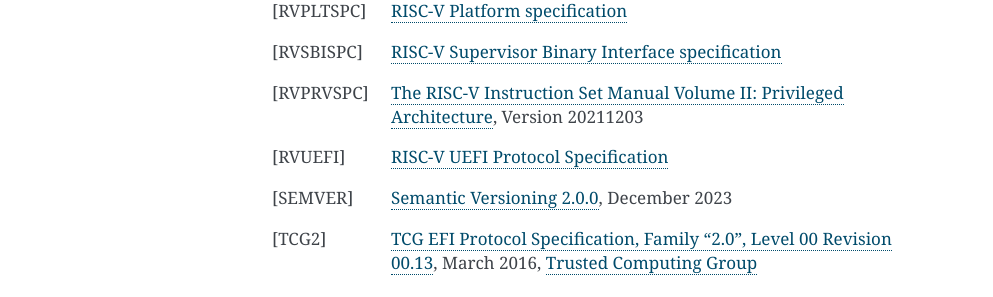
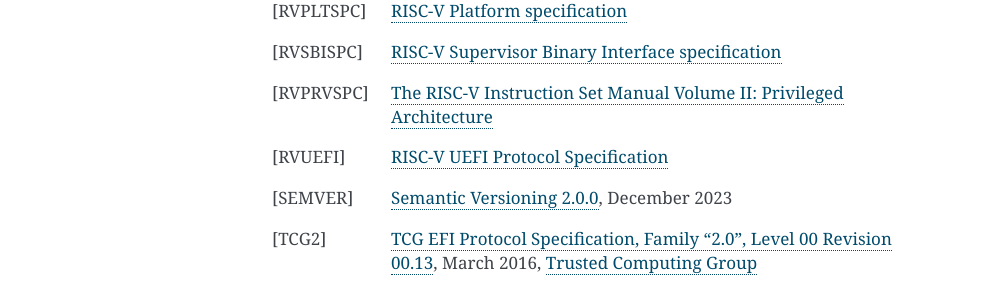
Before and after one commit to ARM-software/ebbr, a Sphinx documentation site: the page built from source/references.rst, in a window 1280 px wide. Shown: the part 743-1040 px from the top of the page, without its empty margins (148-1141 px from the left). Built offline with Sphinx 7.4.7, drawn with Linux system fonts in a browser that asks for light colours.

Commit message:
references: update RISC-V links
Point to latest ratified specs.

Signed-off-by: Heinrich Schuchardt <heinrich.schuchardt@canonical.com>

```diff
--- a/source/references.rst
+++ b/source/references.rst
@@ -58,11 +58,10 @@
 .. [RVPLTSPC] `RISC-V Platform specification <https://github.com/riscv/riscv-platform-specs>`_
 
 .. [RVSBISPC] `RISC-V Supervisor Binary Interface specification
-   <https://github.com/riscv-non-isa/riscv-sbi-doc>`_
+   <https://docs.riscv.org/reference/platform-software/sbi/_attachments/riscv-sbi.pdf>`_
 
 .. [RVPRVSPC] `The RISC-V Instruction Set Manual Volume II: Privileged Architecture
-   <https://github.com/riscv/riscv-isa-manual/releases/download/Priv-v1.12/riscv-privileged-20211203.pdf>`_,
-   Version 20211203
+   <https://docs.riscv.org/reference/isa/_attachments/riscv-privileged.pdf>`_
 
 .. [RVUEFI] `RISC-V UEFI Protocol Specification <https://github.com/riscv-non-isa/riscv-uefi/releases/download/1.0.0/RISCV_UEFI_PROTOCOL-spec.pdf>`_
 
```
